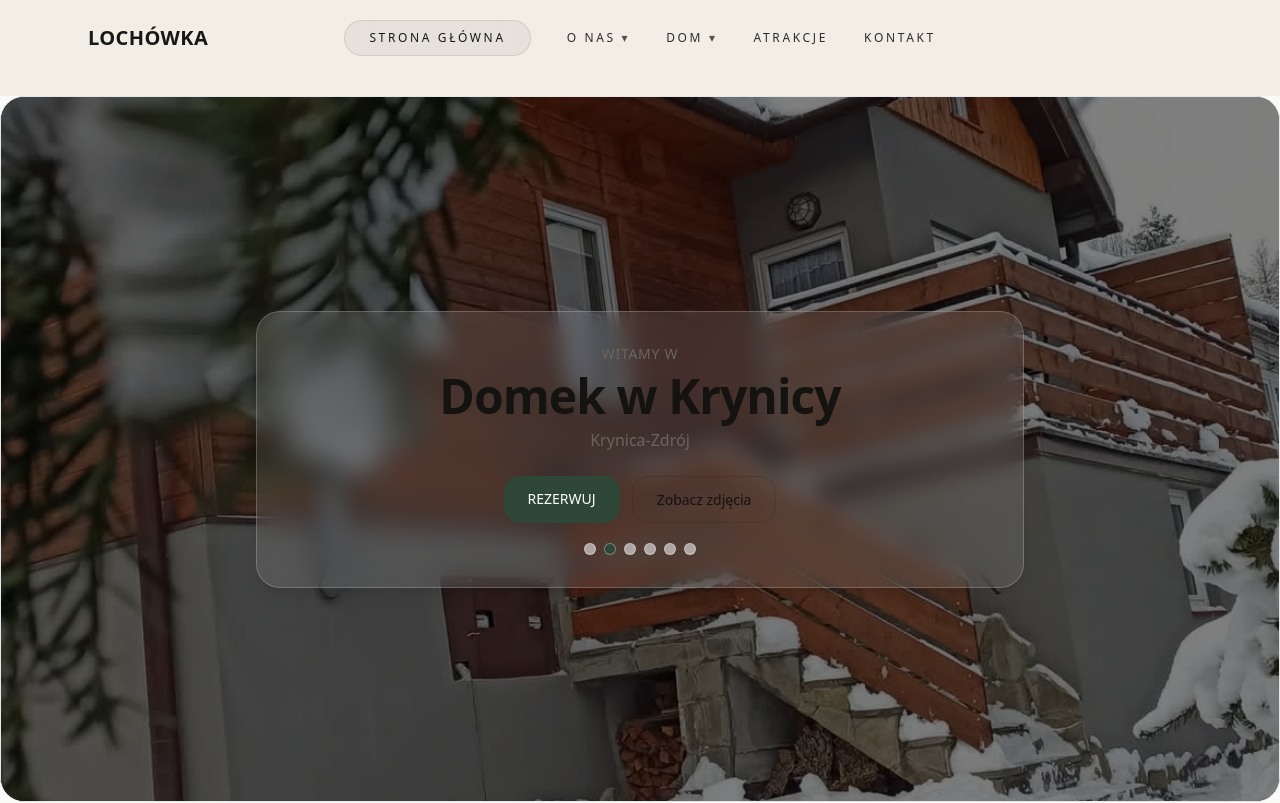
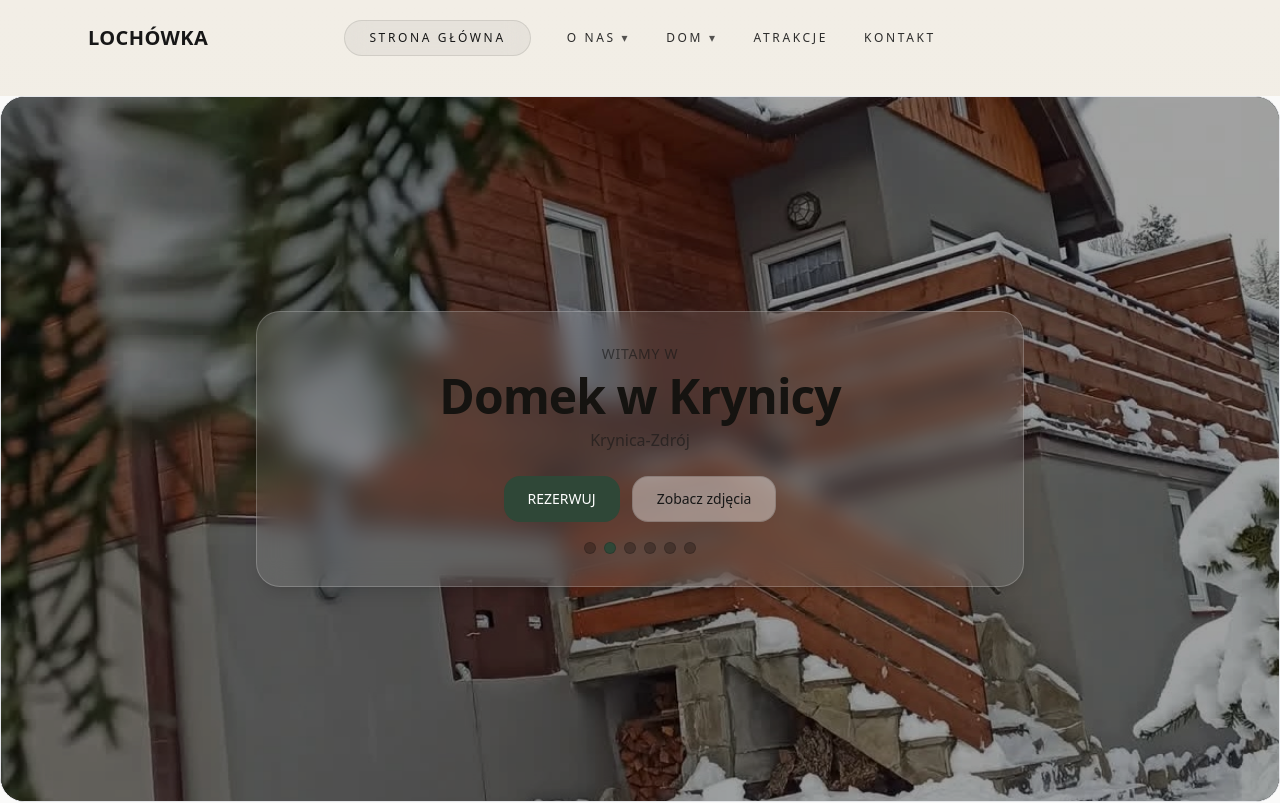
Before and after one commit to kulawikola2005-a11y/demolochowka, a Next.js app: page / in a window 1280 px wide. Shown: the top 803 px of the page. Built offline with nearby package versions, Linux system fonts and the light colour scheme.

Commit message:
Improve hero contrast (glass card)

```diff
--- a/src/components/sections/GonnaHero.tsx
+++ b/src/components/sections/GonnaHero.tsx
@@ -34,21 +34,21 @@ export default function GonnaHero() {
             </div>
           ))}
 
-          <div className="absolute inset-0 bg-black/45" />
+          <div className="absolute inset-0 bg-black/30" />
 
           {/* Wszystko na środku */}
           <div className="absolute inset-0 flex items-center justify-center">
             <div className="p-6 md:p-10 w-full">
               <div className="mx-auto max-w-3xl text-center rounded-3xl border border-white/20 bg-white/10 backdrop-blur-md p-6 md:p-8 shadow-lg">
-                <p className="text-sm uppercase tracking-wider text-muted">{site.welcome}</p>
+                <p className="text-sm uppercase tracking-wider text-neutral-900/60">{site.welcome}</p>
                 <h1 className="mt-2 text-4xl md:text-5xl font-semibold">{site.name}</h1>
-                <p className="mt-2 text-muted">{site.location}</p>
+                <p className="mt-2 text-neutral-900/60">{site.location}</p>
 
                 <div className="mt-6 flex flex-wrap gap-3 justify-center">
                   <Link href="/rezerwacja" className="btn-primary">
                     REZERWUJ
                   </Link>
-                  <a href="#galeria" className="btn-ghost">
+                  <a href="#galeria" className="rounded-2xl border border-neutral-900/15 bg-white/40 px-6 py-3 text-sm font-medium text-neutral-900 hover:bg-white/60">
                     Zobacz zdjęcia
                   </a>
                 </div>
@@ -63,8 +63,8 @@ export default function GonnaHero() {
                         onClick={() => setIdx(i)}
                         className="h-3 w-3 rounded-full"
                         style={{
-                          background: i === idx ? "var(--accent)" : "rgba(255,255,255,.55)",
-                          border: "1px solid rgba(255,255,255,.35)",
+                          background: i === idx ? "var(--accent)" : "rgba(0,0,0,.25)",
+                          border: "1px solid rgba(0,0,0,.15)",
                         }}
                         aria-label={`Pokaż zdjęcie ${i + 1}`}
                       />
```
